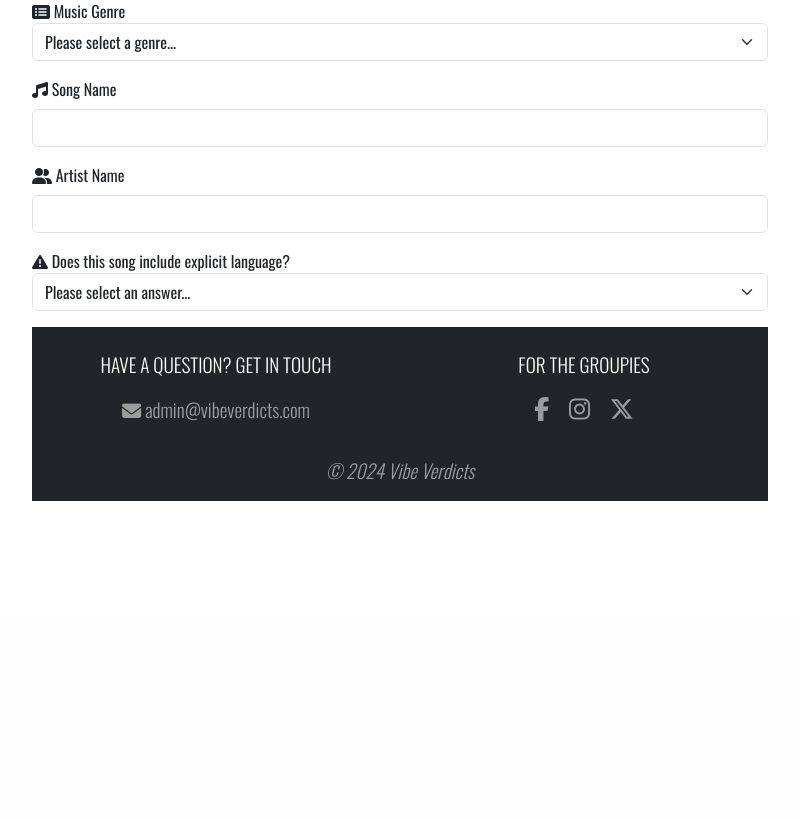
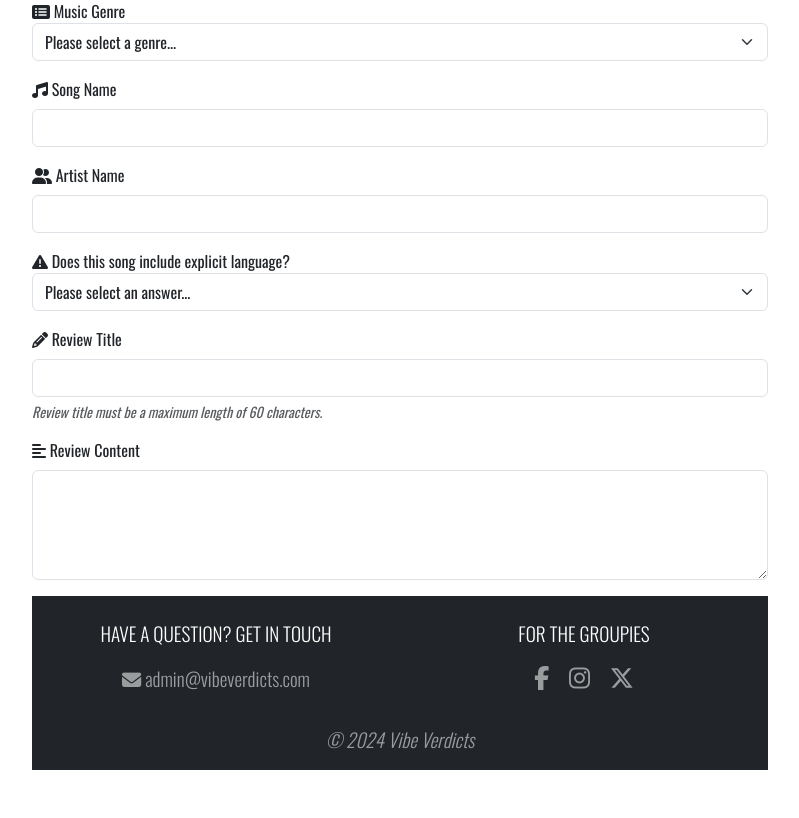
Before and after one commit to lewis-creates/music-review, a Flask app: page /new_review in a window 1280 px wide. Shown: the part 183-1001 px from the top of the page, without its empty margins (240-1039 px from the left). Before the commit the page ends 684 px from the top, so only its background shows below. Run offline with Flask 3, Linux system fonts and the light colour scheme; the visitor is signed in with stand-in values (Sample User, id 1); data that the repository does not hold is empty; some libraries are stand-ins or nearby versions.

Commit message:
Add additional review options

```diff
--- a/templates/new_review.html
+++ b/templates/new_review.html
@@ -48,4 +48,19 @@
                         <option value="no">No</option>
                     </select>
                 </div>
+                 <!-- review title input -->
+                 <div class="mb-3">
+                    <i class="fa-solid fa-pencil"></i>
+                    <label for="review-title" class="form-label">Review Title</label>
+                    <input type="text" class="form-control" id="review-title" name="review_title" maxlength="60"
+                        required>
+                    <div class="form-text">Review title must be a maximum length of 60 characters.</div>
+                </div>
+                <!-- review content input -->
+                <div class="mb-3">
+                    <i class="fa-solid fa-align-left"></i>
+                    <label for="review-content" class="form-label">Review Content</label>
+                    <textarea class="form-control" id="review-content" name="review_content" rows="4"
+                        required></textarea>
+                </div>
 {% endblock %}
```
